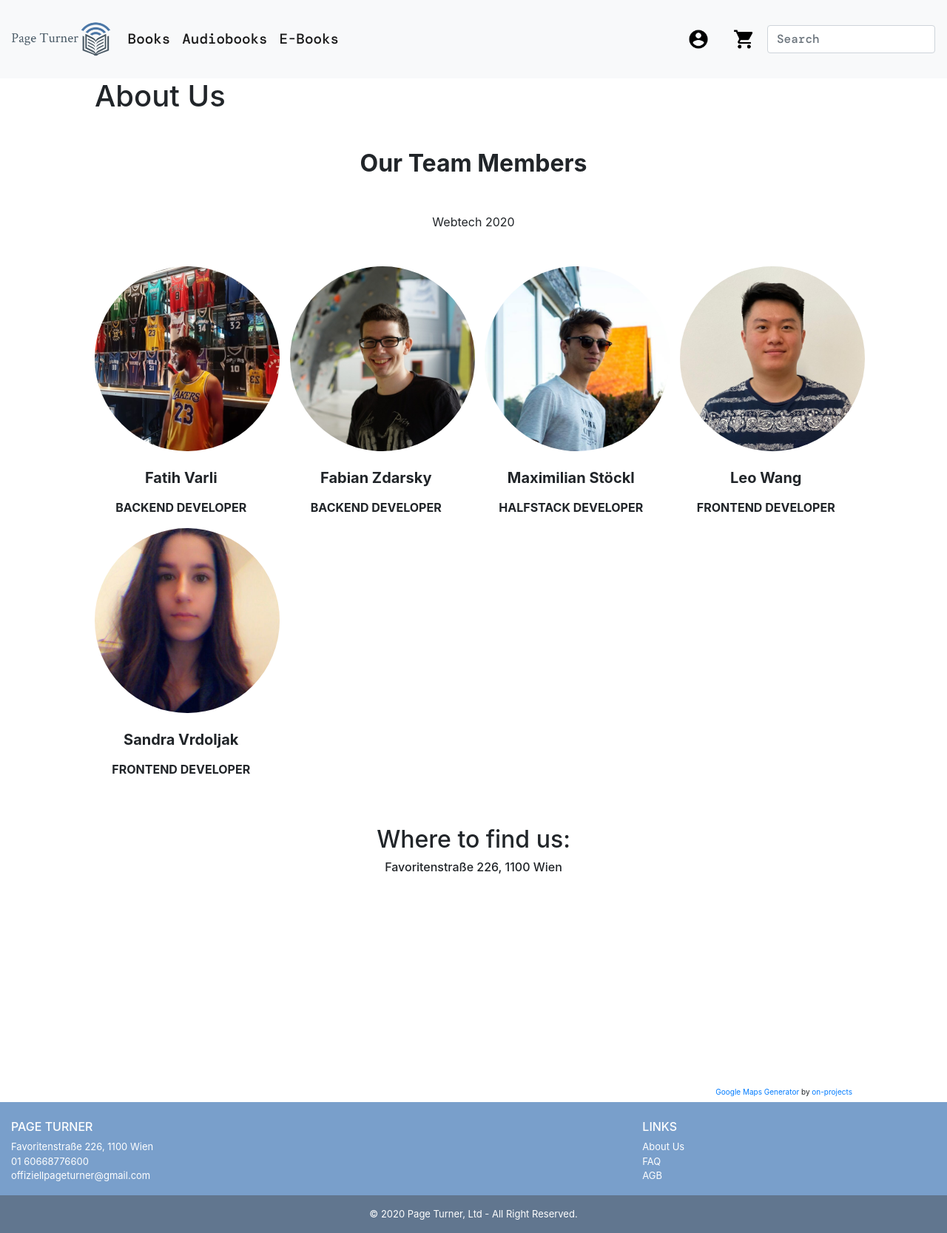
After one commit to leobowenwang/page-turner, a PHP site: page /page-turner/about.php in a window 1280 px wide. The commit adds this page. Shown: the whole page at 74% size. Run offline with PHP 8.4, Linux system fonts and the light colour scheme; some libraries are stand-ins or nearby versions; some web fonts are replaced.

Commit message:
completed footer links

```diff
--- /dev/null
+++ b/about.php
@@ -0,0 +1,111 @@
+<?php
+include('./includes/header.php');
+include('./includes/nav.php');
+?>
+
+<body>
+<div id="container">
+    <h1>About Us</h1>
+    <!-- Section: Team v.1 -->
+    <section class="team-section text-center my-5">
+
+        <!-- Section heading -->
+        <h2 class="h1-responsive font-weight-bold my-5">Our Team Members</h2>
+        <!-- Section description -->
+        <p class="grey-text w-responsive mx-auto mb-5">Webtech 2020</p>
+
+        <!-- Grid row -->
+        <div class="row">
+
+            <!-- Grid column -->
+            <div class="col-lg-3 col-md-6 mb-lg-0 mb-5">
+                <div class="avatar mx-auto">
+                    <img src="img/team/varli.jpg"
+                         class="rounded-circle z-depth-1"
+                         alt="Fatih Varli" height="250px">
+                </div>
+                <h5 class="font-weight-bold mt-4 mb-3">Fatih Varli</h5>
+                <p class="text-uppercase blue-text"><strong>Backend Developer</strong></p>
+            </div>
+            <!-- Grid column -->
+
+            <!-- Grid column -->
+            <div class="col-lg-3 col-md-6 mb-lg-0 mb-5">
+                <div class="avatar mx-auto">
+                    <img src="img/team/zdarsky.png"
+                         class="rounded-circle z-depth-1"
+                         alt="Fabian Zdarsky" height="250px">
+                </div>
+                <h5 class="font-weight-bold mt-4 mb-3">Fabian Zdarsky</h5>
+                <p class="text-uppercase blue-text"><strong>Backend Developer</strong></p>
+
+
+            </div>
+            <!-- Grid column -->
+
+            <!-- Grid column -->
+            <div class="col-lg-3 col-md-6 mb-md-0 mb-5">
+                <div class="avatar mx-auto">
+                    <img src="img/team/stoeckl.png"
+                         class="rounded-circle z-depth-1"
+                         alt="Maximilian Stöckl" height="250px">
+                </div>
+                <h5 class="font-weight-bold mt-4 mb-3">Maximilian Stöckl</h5>
+                <p class="text-uppercase blue-text"><strong>Halfstack Developer</strong></p>
+
+            </div>
+            <!-- Grid column -->
+
+            <!-- Grid column -->
+            <div class="col-lg-3 col-md-6">
+                <div class="avatar mx-auto">
+                    <img src="img/team/wang.jpeg"
+                         class="rounded-circle z-depth-1"
+                         alt="Leo Wang" height="250px">
+                </div>
+                <h5 class="font-weight-bold mt-4 mb-3">Leo Wang</h5>
+                <p class="text-uppercase blue-text"><strong>Frontend Developer</strong></p>
+
+            </div>
+            <!-- Grid column -->
+
+            <!-- Grid column -->
+            <div class="col-lg-3 col-md-6">
+                <div class="avatar mx-auto">
+                    <img src="img/team/vrdoljak.jpeg"
+                         class="rounded-circle z-depth-1"
+                         alt="Sandra Vrdoljak" height="250px">
+                </div>
+                <h5 class="font-weight-bold mt-4 mb-3">Sandra Vrdoljak</h5>
+                <p class="text-uppercase blue-text"><strong>Frontend Developer</strong></p>
+            </div>
+            <!-- Grid column -->
+
+        </div>
+        <!-- Grid row -->
+
+    </section>
+
+
+    <h2 class="text-center">Where to find us:</h2>
+
+    <h6 class="text-center">Favoritenstraße 226, 1100 Wien</h6>
+
+
+    <div style='height:300px;width:100%;'>
+        <iframe width="" height="300"
+                src=https://maps.google.de/maps?hl=de&q=%20Favoritenstraße+226%20Wien&t=&z=10&ie=utf8&iwloc=b&output=embed
+                frameborder="0" scrolling="no" marginheight="0" marginwidth="0"
+                style='height:300px;width:100%;'></iframe>
+        <p style="text-align:right; margin:0px; padding-top:-10px; line-height:10px;font-size:10px;margin-top: -25px;">
+            <a href="http://www.checkpoll.de/google-maps-generator/" style="font-size:10px;" target="_blank">Google
+                Maps
+                Generator</a> by <a href="https://www.on-projects.de/" rel="nofollow" style="font-size:10px;"
+                                    title=""
+                                    target="_blank">on-projects</a></p></div>
+
+</div>
+</body>
+<?php
+include('./includes/footer.php');
+?>
--- a/includes/footer.php
+++ b/includes/footer.php
@@ -31,13 +31,13 @@
 
                 <ul class="list-unstyled">
                     <li>
-                        <a href="#!">About Us</a>
+                        <a href="/page-turner/about.php">About Us</a>
                     </li>
                     <li>
-                        <a href="#!">FAQ</a>
+                        <a href="/page-turner/faq.php">FAQ</a>
                     </li>
                     <li>
-                        <a href="#!">AGB</a>
+                        <a href="/page-turner/agb.php">AGB</a>
                     </li>
                 </ul>
 
```
Also changed, not shown: agb.php (added, +18 -0 lines), books.php (added, +13 -0 lines), css/style.css (+14 -6 lines), faq.php (added, +42 -0 lines), img/team/stoeckl.png (added), img/team/varli.jpg (added), img/team/vrdoljak.jpeg (added), img/team/wang.jpeg (added), img/team/zdarsky.png (added), 1 other file.
